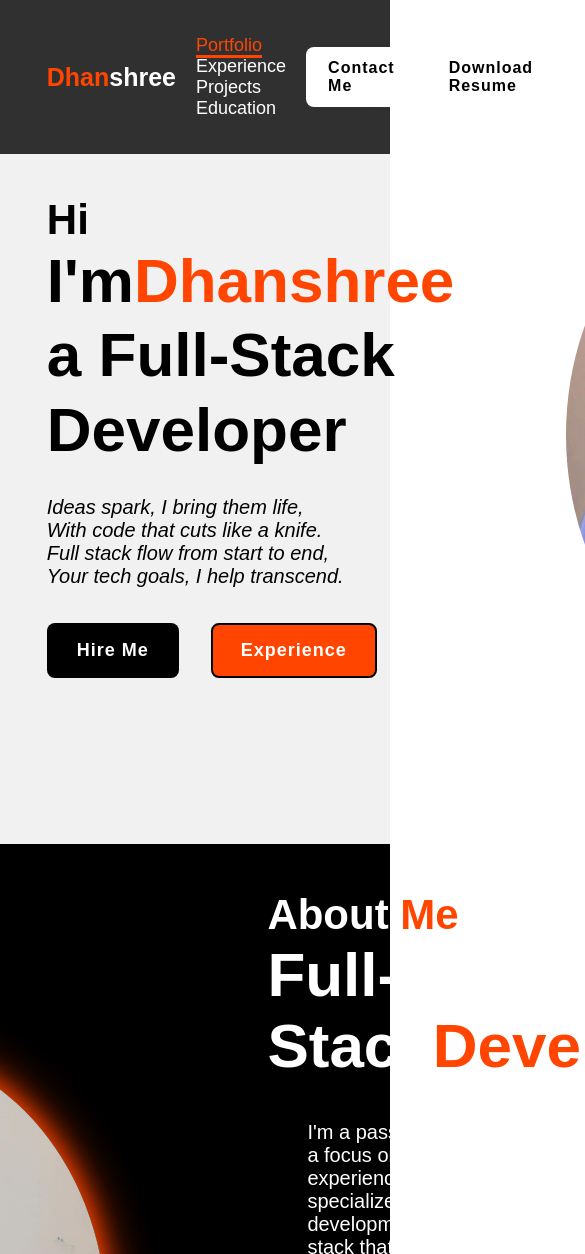
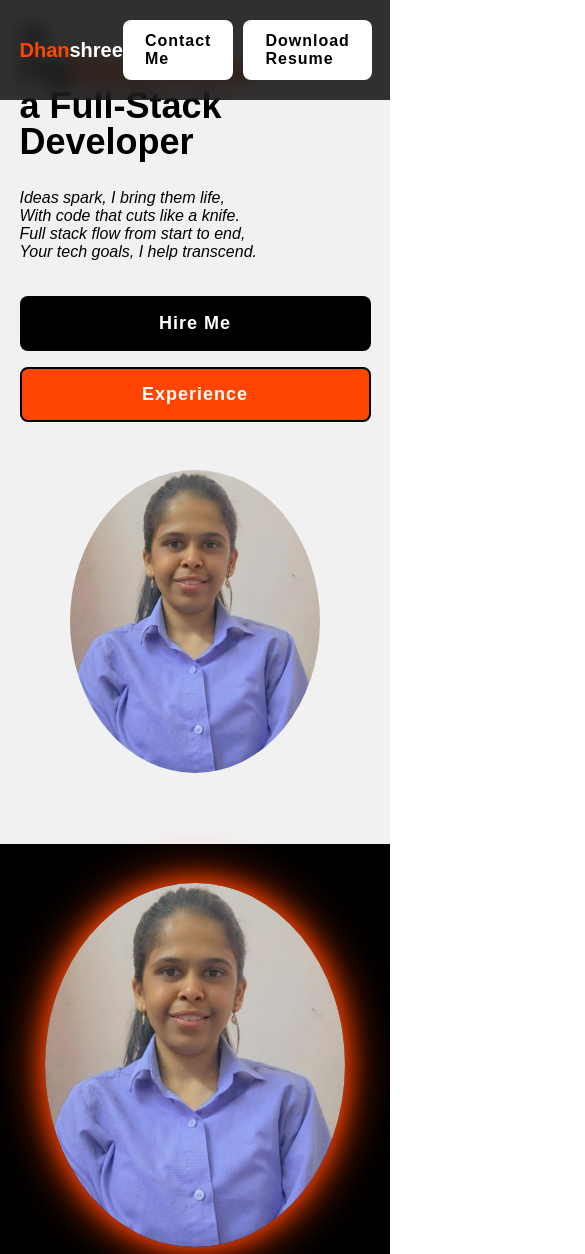
Before and after one commit to dhanshreeahire25/Portfolio, a plain HTML site: page index.html in a window 390 px wide. Shown: the top 1254 px of the page, 585 px wide, since content can reach past the window. Drawn offline with nearby package versions, Linux system fonts and the light colour scheme.

Commit message:
add style.css

```diff
--- a/style.css
+++ b/style.css
@@ -91,14 +91,14 @@ span{
     padding: 30px 12% 0;
 }
 .home-content{
-    max-width: 800px;
+    max-width: 600px;
 }
 .home-content h3{
     font-size: 42px;
 }
 .home-content h1{
     font-size: 62px;
-    line-height: 1.2;
+    line-height: 1.0;
 }
 .home-content p{
     font-size: 20px;
@@ -145,7 +145,7 @@ span{
 }
 .img-box img{
     border-radius: 50%;
-    width: 450px;
+    width: 350px;
 }
 ::-webkit-scrollbar{
     width: 15px;
@@ -168,7 +168,7 @@ span{
 }
 .about-img img{
     position: relative;
-    width: 450px;
+    width: 350px;
     box-shadow: 0 0 25px orangered,
                 0 0 50px orangered;
     border-radius: 50%;
@@ -176,15 +176,15 @@ span{
 .about-content h2{
     text-align: left;
     color: white;
-    font-size: 42px;
+    font-size: 40px;
 }
 .about-content h3{
-    font-size: 62px;
+    font-size: 60px;
     color: white;
 }
 .about-content p{
     color: white;
-    font-size: 20px;
+    font-size: 18px;
     margin: 2em;
 }
 .experience {
@@ -367,3 +367,99 @@ span{
     font-size: 12px;
     color: white;
 }
+
+
+/* ------------------------------- */
+/* Responsive Design Starts Here  */
+/* ------------------------------- */
+
+/* Medium Devices (Tablets) */
+@media (max-width: 992px) {
+    .header {
+        padding: 20px 5%;
+    }
+
+    .home {
+        flex-direction: column;
+        padding: 20px 5%;
+        gap: 3em;
+    }
+
+    .home-content h1 {
+        font-size: 48px;
+    }
+
+    .img-box img {
+        width: 300px;
+    }
+
+    .about {
+        flex-direction: column;
+        gap: 4em;
+        padding: 10% 5%;
+    }
+
+    .about-img img {
+        width: 300px;
+    }
+
+    .btn-box {
+        flex-direction: column;
+        width: 100%;
+        gap: 1em;
+    }
+}
+
+/* Small Devices (Mobiles) */
+@media (max-width: 576px) {
+    .logo {
+        font-size: 20px;
+    }
+
+    .navbar {
+        display: none; /* or turn it into a mobile menu */
+    }
+
+    .home-content h1 {
+        font-size: 36px;
+    }
+
+    .home-content h3 {
+        font-size: 28px;
+    }
+
+    .home-content p {
+        font-size: 16px;
+    }
+
+    .img-box img {
+        width: 250px;
+    }
+
+    .about-content h2,
+    .about-content h3 {
+        font-size: 28px;
+    }
+
+    .experience .heading,
+    .projects .heading {
+        font-size: 30px;
+    }
+
+    .project-card img {
+        height: 150px;
+    }
+
+    .contact-form h2 {
+        font-size: 28px;
+    }
+
+    .contact-form form {
+        padding: 0 1em;
+    }
+
+    .footer ul li {
+        display: block;
+        margin: 10px 0;
+    }
+}
```
